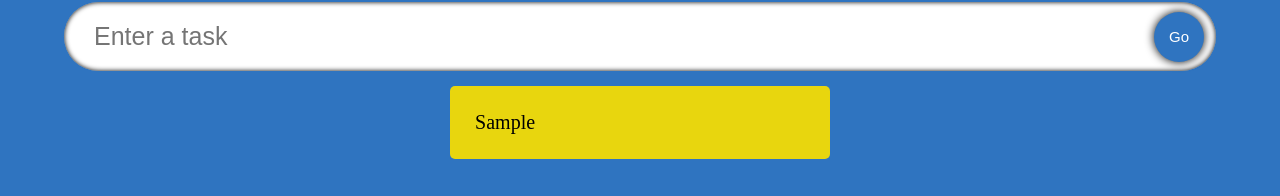
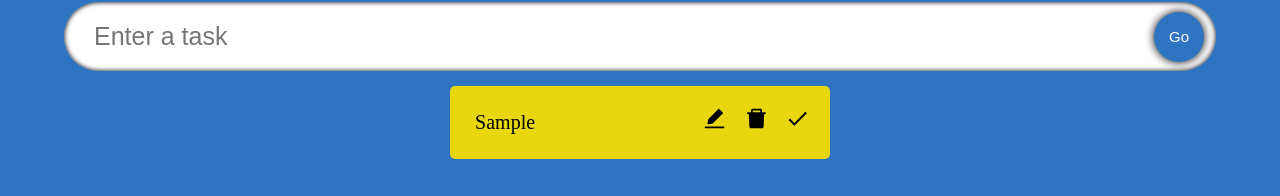
Before and after one commit to floweeb/react_LE, a React (Vite) app: page / in a window 1280 px wide. Both pictures are taken after typing "Sample" into the empty fields and a click on the button "Go". Shown: the part 105-301 px from the top of the page. Built offline with nearby package versions, Linux system fonts and the light colour scheme; a web font is replaced by a local one.

Commit message:
added needed icons to the cards

```diff
--- a/src/components/SingleTodo.tsx
+++ b/src/components/SingleTodo.tsx
@@ -1,5 +1,8 @@
 import React from 'react'
 import { Todo } from '../model'
+import { AiFillDelete, AiFillEdit } from 'react-icons/ai'
+import { MdDone } from 'react-icons/md'
+import './styles.css'
 
 type Props = {
   todo: Todo,
@@ -11,9 +14,9 @@
     <form className='todos__single'>
       <span className="todos__single--text">{todo.todo}</span>
       <div>
-        <span className="icon"></span>
-        <span className="icon"></span>
-        <span className="icon"></span>
+        <span className="icon"> <AiFillEdit/> </span>
+        <span className="icon"> <AiFillDelete/> </span>
+        <span className="icon"> <MdDone/> </span>
       </div>
     </form>
   )
```
